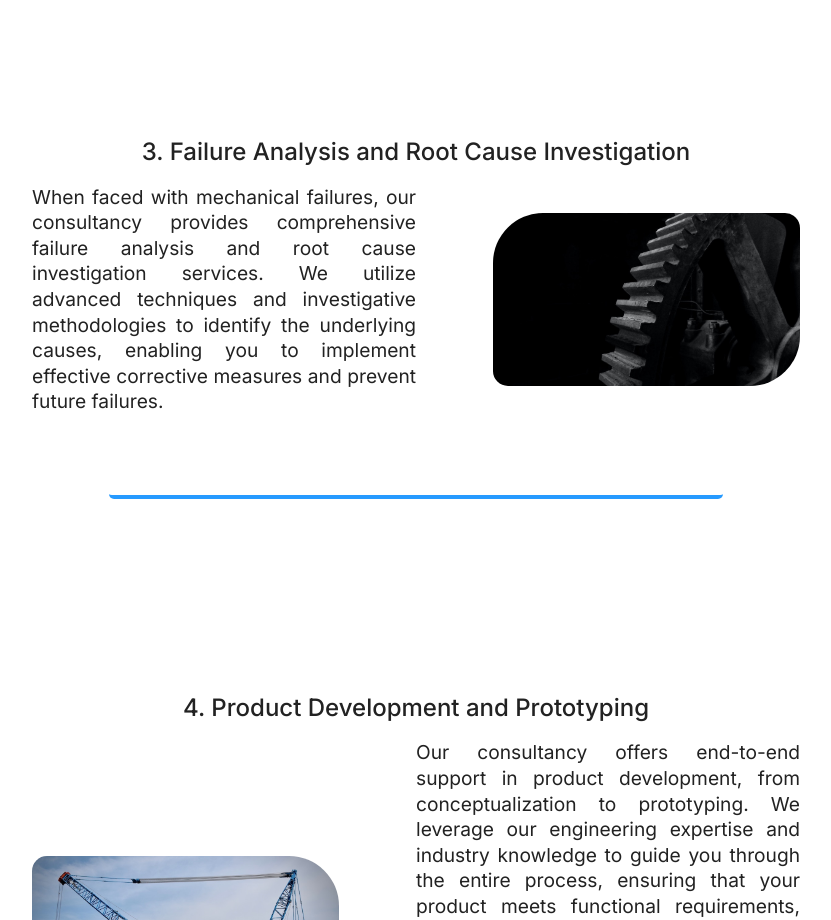
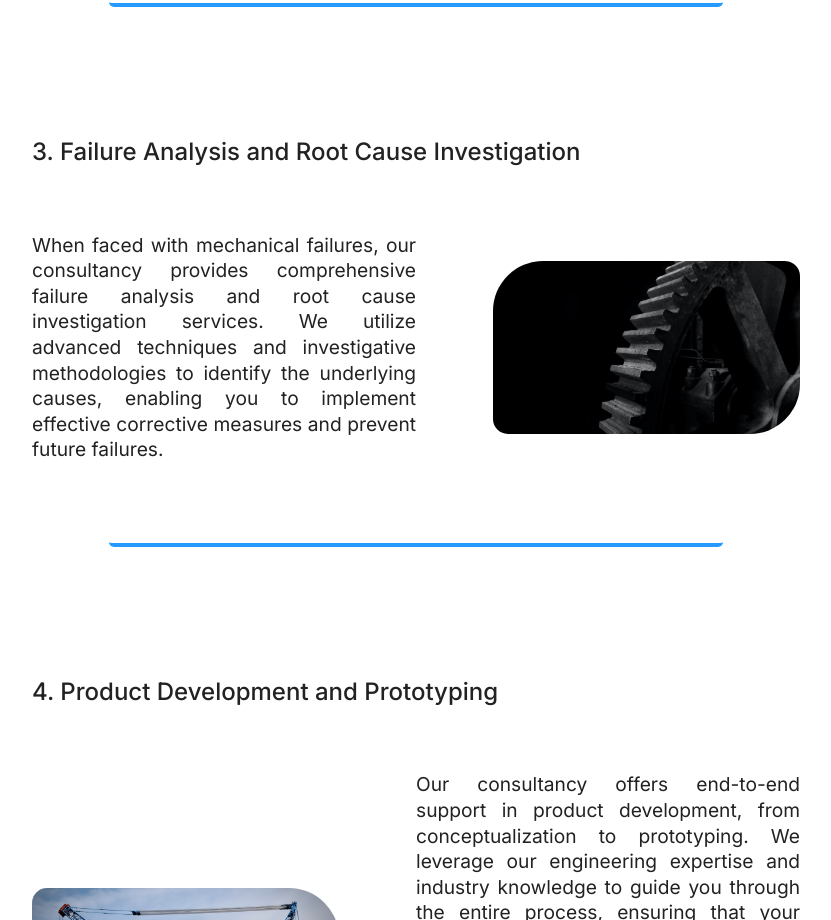
Before and after one commit to kmieciu6/Gunia_Engineering, a React (Create React App) app: page /services in a window 1280 px wide. Shown: the part 1880-2800 px from the top of the page, without its empty margins (224-1055 px from the left). Built offline with nearby package versions, Linux system fonts and the light colour scheme.

Commit message:
services

```diff
--- a/src/components/Services.js
+++ b/src/components/Services.js
@@ -17,8 +17,8 @@ const Services = () => {
                     <h2>Services</h2>
                 </div>
                 <div className="container">
+                    <h3>1.	Mechanical Design and Analysis</h3>
                     <div className='container_text'>
-                        <h3>1.	Mechanical Design and Analysis</h3>
                         <div className="text">
                             <p>
                                 Our team excels in designing and analyzing mechanical systems to ensure optimal
@@ -38,8 +38,8 @@ const Services = () => {
                         </div>
                         <span/>
                     </div>
+                    <h3>2.	Finite Element Analysis (FEA)</h3>
                     <div className='container_text'>
-                        <h3>2.	Finite Element Analysis (FEA)</h3>
                         <div className="text">
                             <p>
                                 Our expertise in FEA enables us to accurately assess structural integrity, thermal
@@ -63,8 +63,8 @@ const Services = () => {
                         </div>
                         <span/>
                     </div>
+                    <h3>3.	Failure Analysis and Root Cause Investigation</h3>
                     <div className='container_text'>
-                        <h3>3.	Failure Analysis and Root Cause Investigation</h3>
                         <div className="text">
                             <p>
                                 When faced with mechanical failures, our consultancy provides comprehensive failure
@@ -77,8 +77,8 @@ const Services = () => {
                         </div>
                         <span/>
                     </div>
+                    <h3>4.	Product Development and Prototyping</h3>
                     <div className='container_text'>
-                        <h3>4.	Product Development and Prototyping</h3>
                         <div className="text">
                             <p>
                                 Our consultancy offers end-to-end support in product development, from conceptualization
@@ -96,8 +96,8 @@ const Services = () => {
                         </div>
                         <span/>
                     </div>
+                    <h3>5.	Materials Selection and Testing</h3>
                     <div className='container_text'>
-                        <h3>5.	Materials Selection and Testing</h3>
                         <div className="text">
                             <p>
                                 We assist clients in selecting appropriate materials for their mechanical systems based
@@ -116,8 +116,8 @@ const Services = () => {
                         </div>
                         <span/>
                     </div>
+                    <h3>6.	Slew bearing calculation with our inhouse methodology</h3>
                     <div className='container_text'>
-                        <h3>6.	Slew bearing calculation with our inhouse methodology</h3>
                         <div className="text">
                             <p>
                                 Our approach takes into account the specific operational loads, such as radial, axial,
--- a/src/scss/components/_services.scss
+++ b/src/scss/components/_services.scss
@@ -6,6 +6,7 @@
     .title {
         background: $main-color;
         width: 100%;
+        margin-bottom: 5rem;
     }
 
     h2 {
@@ -27,20 +28,22 @@
     }
 
     h3 {
-        margin-top: 3rem;
+        margin-bottom: 2rem;
 
         @include desktop {
-            margin-top: 4rem;
-            margin-bottom: 1rem;
+            margin-top: 1rem;
+            margin-bottom: 4rem;
         }
     }
 
     img {
         width: 80%;
         border-radius: 50px 15px;
+        margin-top: 2rem;
 
         @include desktop {
             width: 40%;
+            margin: 0;
         }
     }
 
```
